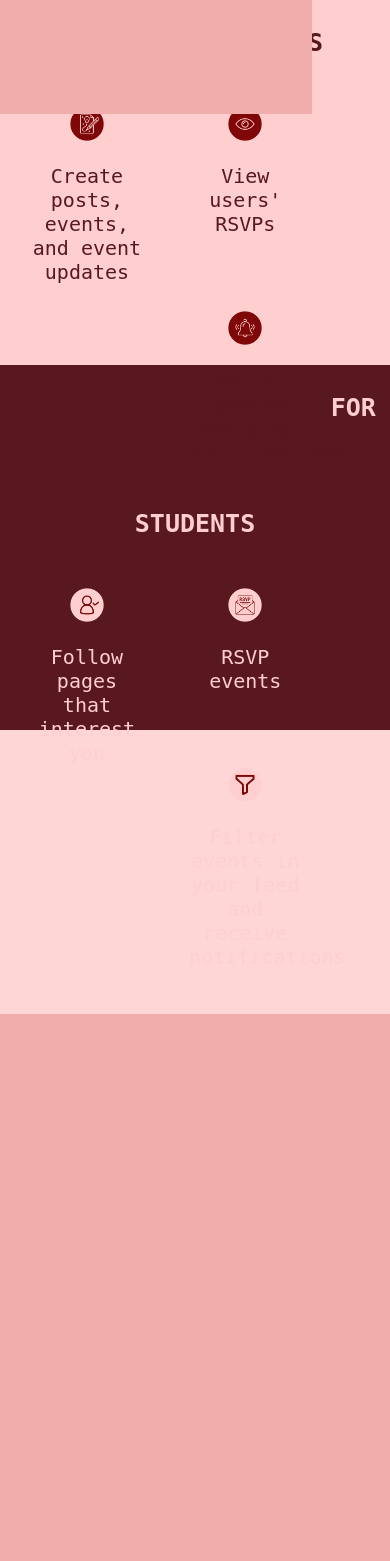
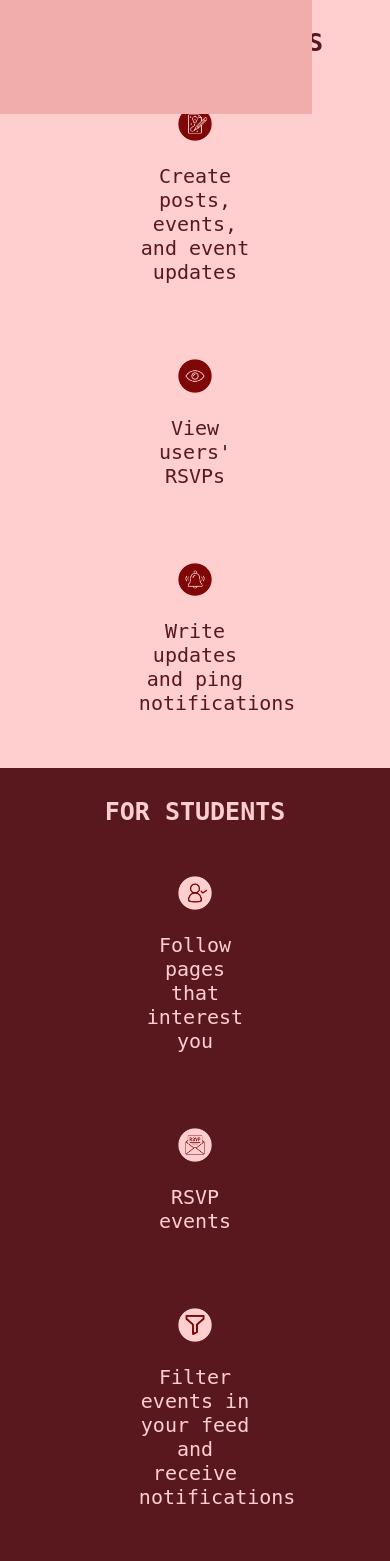
Before and after one commit to RaizaPagatpatan/appdevproject_repository, a Django app: page /services/ in a window 390 px wide. Shown: the part 798-2359 px from the top of the page. Before the commit the page ends 1812 px from the top, so only its background shows below. Run offline with Django 4.2, Linux system fonts and the light colour scheme.

Commit message:
fixed services

```diff
--- a/eveappdev/eveapp/static/css/services.css
+++ b/eveappdev/eveapp/static/css/services.css
@@ -8,6 +8,8 @@ body{
     text-align: center;
     font-family: monospace;
 }
+
+
 
 .ban1{
     background-image: url('/static/images/servic_ban1.png'); /* Set the path to your background image */
@@ -45,17 +47,31 @@ h3{
     padding: 2%;
     color: #59181E;
     background-color:#FFCFCF;
-    height: 350px;
+    /* height: 350px; */
     align-items: center;
+}
+
+.services-content {
+    height: 300px;
+}
+@media screen and (max-width: 50rem) {
+    .services-content {
+        display: flex;
+        flex-direction: column;
+        align-items: center;
+        height: auto;
+    }
+
 }
 
 .forstudents{
     padding: 2%;
+    /* height: 350px; */
     color: #FFCFCF;
     background-color:#59181E;
-    height: 350px;
     align-items: center;
 }
+
 
 .create{
     height:30%;
--- a/eveappdev/eveapp/templates/services.html
+++ b/eveappdev/eveapp/templates/services.html
@@ -20,7 +20,7 @@
 
     <div class="fororgs">
         <h2>FOR ORGANIZATIONS</h2>
-
+        <div class="services-content">
             <div class="float-left">
                 <div> <img class="create" src="{% static 'images/o_create.png' %}" alt="'create' symbol"> </div>
                <p class="desc">Create posts, events, and event updates</p>
@@ -35,12 +35,13 @@
                <div> <img class="create" src="{% static 'images/o_ping.png' %}" alt="'view' symbol"> </div>
                <p class="desc">Write updates and ping notifications</p>
            </div>
+        </div>
 
     </div>
 
     <div class="forstudents">
         <h2>FOR STUDENTS</h2>
-
+        <div class="services-content">
             <div class="float-left">
                 <div> <img class="create" src="{% static 'images/s_follow.png' %}" alt="'view' symbol"> </div>
                 <p class="desc">Follow pages that interest you</p>
@@ -55,7 +56,7 @@
                 <div> <img class="create" src="{% static 'images/s_filter.png' %}" alt="'view' symbol"> </div>
                 <p class="desc">Filter events in your feed and receive notifications</p>
             </div>
-
+        </div>
     </div>
 
     <script src="{% static 'js/script.js' %}"></script>
```
Lines whose indentation alone changed are shown as unchanged.
